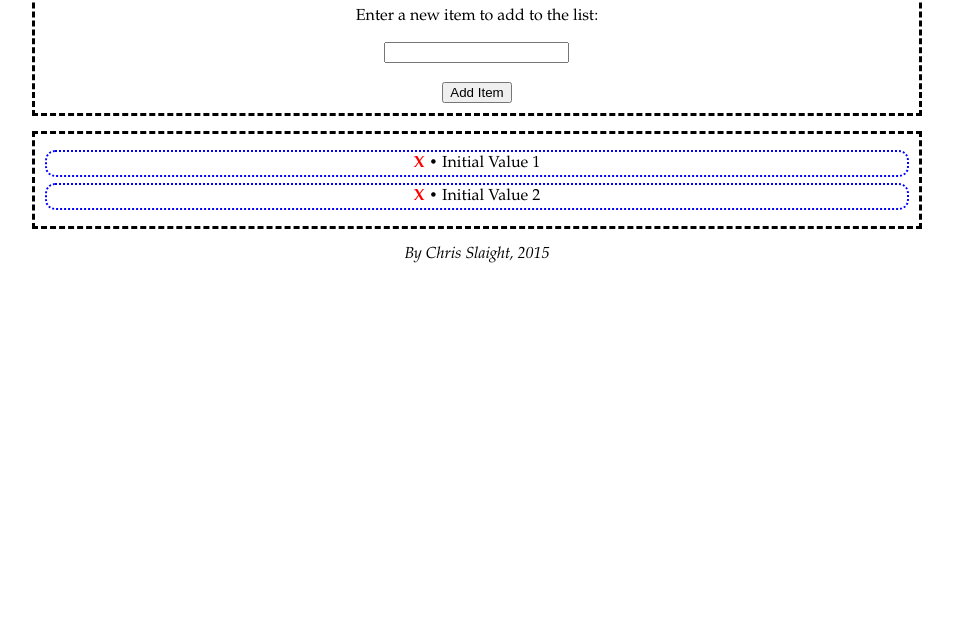
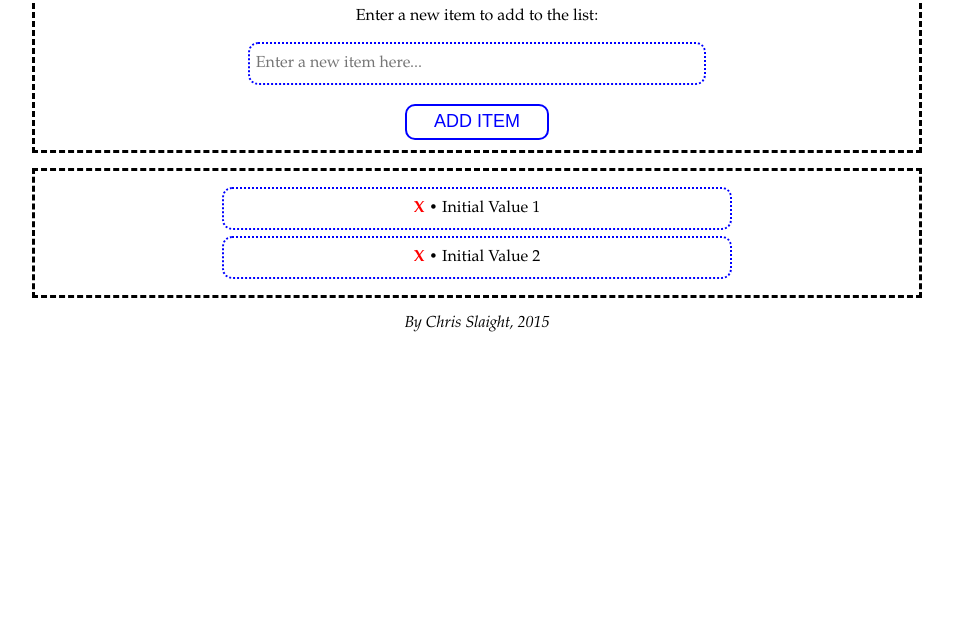
Before and after one commit to chrissl8/shoppinglist-test, a plain HTML site: page index.html in a window 1280 px wide. Shown: the part 167-800 px from the top of the page, without its empty margins (163-1116 px from the left). Drawn offline with Linux system fonts and the light colour scheme.

Commit message:
User interface and styling improvements

```diff
--- a/css/style.css
+++ b/css/style.css
@@ -13,6 +13,31 @@ body  {
 	margin-bottom: 15px;
 }
 
+.submit-form #list-value {
+	border: 2px dotted blue;
+	border-radius: 10px;
+	padding: 10px 6px 10px 6px;
+	width: 50%;
+	font-size: 1em;
+	font-family: "Palatino Linotype", "Book Antiqua", Palatino, serif;
+}
+
+.submit-form #button {
+	border: 2px solid blue;
+    border-radius: 10px;
+    background-color: white;
+    color: blue;
+    height: 2em;
+    width: 8em;
+    font-size: 18px;
+    text-transform: uppercase;
+}
+
+.submit-form #button:hover {
+	background-color: blue;
+    color: white;
+}
+
 .list-container {
 	border: 3px dashed black;
 	margin: 0 auto;
@@ -23,8 +48,8 @@ body  {
 
 .list-container ul {
 	list-style-type: none;
-	margin-left: 0;
-	margin-right: 0;
+	margin-left: 20%;
+	margin-right: 20%;
 	padding-left: 0;
 	padding-right: 0;
 }
@@ -32,8 +57,9 @@ body  {
 .list-container li {
 	border: 2px dotted blue;
 	border-radius: 10px;
-	padding: 2px 6px 2px 6px;
+	padding: 10px 6px 10px 6px;
 	margin: 6px 10px 6px 10px;
+	word-wrap: break-word;
 }
 
 .list-container .remove-item {
--- a/index.html
+++ b/index.html
@@ -13,9 +13,9 @@
 		<h1>Shopping List Test App</h1>
 		<form id="add-item">
 		<p>Enter a new item to add to the list:</p>
-			<input type="text" id="list-value">
+			<input type="text" id="list-value" placeholder="Enter a new item here...">
 			<br><br>
-			<input type="submit" value="Add Item">
+			<input type="submit" id="button" value="Add Item">
 		</form>
 	</div>
 	<div class="list-container">
```
